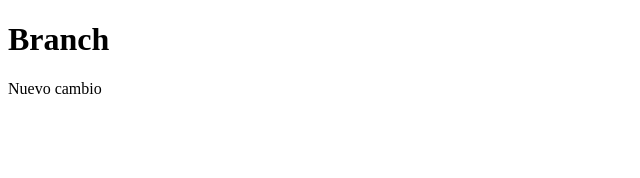
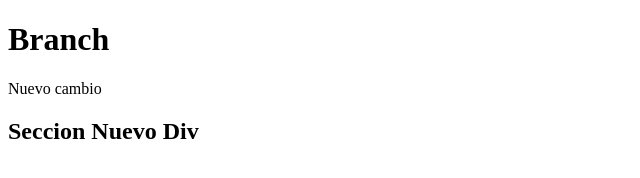
Before and after one commit to AgustinLeg/ada-15-branch-example, a plain HTML site: page index.html in a window 1280 px wide. Shown: the whole page, without its empty margins (0-640 px from the left). Drawn offline with Linux system fonts and the light colour scheme.

Commit message:
nueva seccion div

```diff
--- a/index.html
+++ b/index.html
@@ -9,5 +9,8 @@
 <body>
   <h1>Branch</h1>
   <p>Nuevo cambio</p>
+  <div>
+    <h2>Seccion Nuevo Div</h2>
+  </div>
 </body>
 </html>
```
